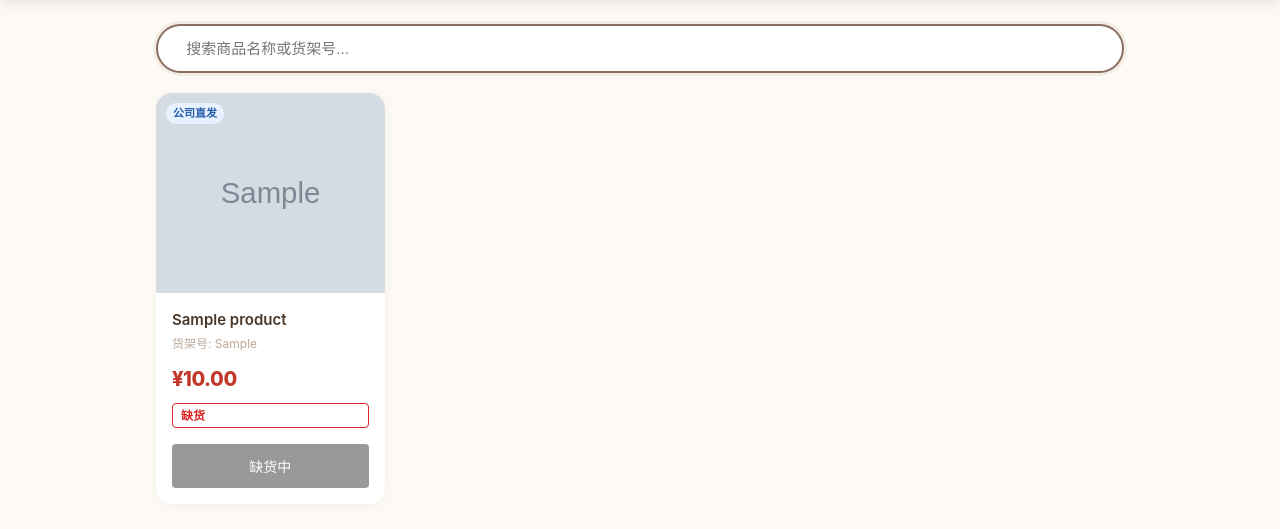
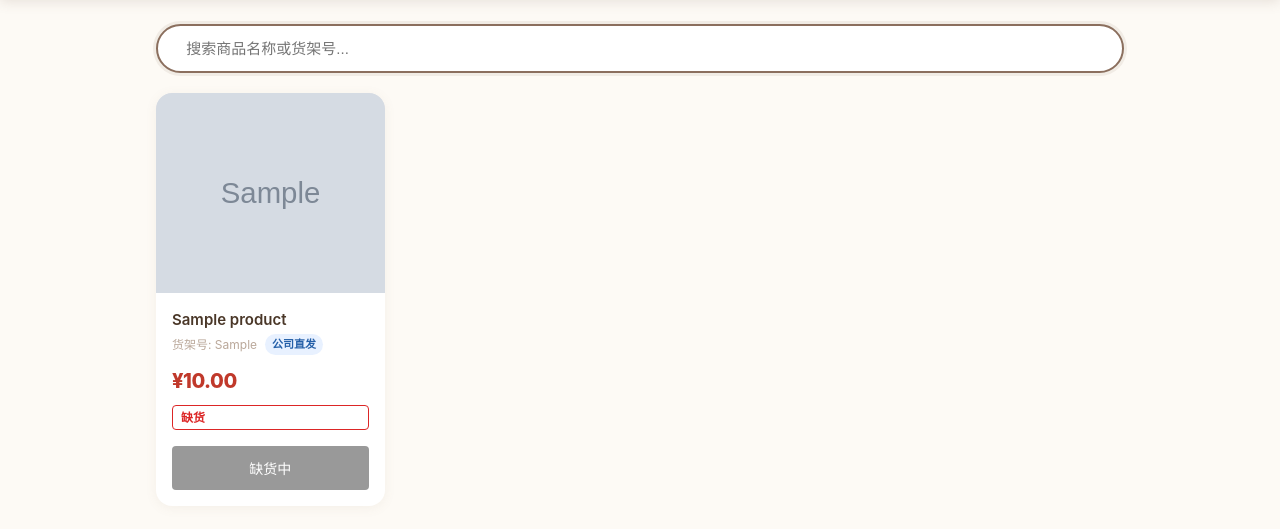
Before and after one commit to g5p422p574-afk/GIFT-007, a Flask app: page / in a window 1280 px wide. Shown: the part 57-586 px from the top of the page. Run offline with Flask 3, Linux system fonts and the light colour scheme; tables that the repository leaves empty hold one stand-in row (values such as "Sample post"); grey boxes marked "Sample" are stand-in pictures.

Commit message:
style: move delivery tag beside shelf number

```diff
--- a/static/style.css
+++ b/static/style.css
@@ -199,7 +199,6 @@ nav .cart-badge {
   box-shadow: var(--shadow-lg);
 }
 .product-card .img-wrap {
-  position: relative;
   width: 100%;
   height: 200px;
   background: #f5f0eb;
@@ -219,12 +218,6 @@ nav .cart-badge {
   line-height: 1.5;
   white-space: nowrap;
   vertical-align: middle;
-}
-.img-wrap > .delivery-tag {
-  position: absolute;
-  z-index: 2;
-  top: 10px;
-  left: 10px;
 }
 .delivery-company { background: #e8f1ff; color: #245fa8; }
 .delivery-factory { background: #fff1dc; color: #9a5b00; }
@@ -258,6 +251,12 @@ nav .cart-badge {
 }
 .product-card .info .name { font-size: 15px; font-weight: 600; line-height: 1.4; }
 .product-card .info .meta { font-size: 12px; color: var(--text-muted); }
+.product-meta-row {
+  display: flex;
+  align-items: center;
+  gap: 8px;
+  flex-wrap: wrap;
+}
 .product-card .info .price {
   font-size: 20px;
   font-weight: 800;
--- a/templates/home.html
+++ b/templates/home.html
@@ -21,7 +21,6 @@
   {% for p in products %}
   <div class="product-card" data-keywords="{{ p.name }} {{ p.shelf_no }}">
     <div class="img-wrap">
-      <span class="delivery-tag delivery-{{ p.delivery_type }}">{{ p.delivery_label }}</span>
       {% if p.image %}
       <img src="{{ url_for('uploaded_file', filename=p.image) }}" alt="{{ p.name }}" loading="lazy" decoding="async" fetchpriority="low">
       {% else %}
@@ -30,7 +29,10 @@
     </div>
     <div class="info">
       <div class="name">{{ p.name }}</div>
-      <div class="meta">货架号: {{ p.shelf_no }}</div>
+      <div class="product-meta-row">
+        <div class="meta">货架号: {{ p.shelf_no }}</div>
+        <span class="delivery-tag delivery-{{ p.delivery_type }}">{{ p.delivery_label }}</span>
+      </div>
       <div class="price">¥{{ "%.2f"|format(p.price) }}</div>
       {% if p.is_out_of_stock or (p.stock is not none and p.stock <= 0) %}
       <span class="stock-out">  缺货</span>
```
